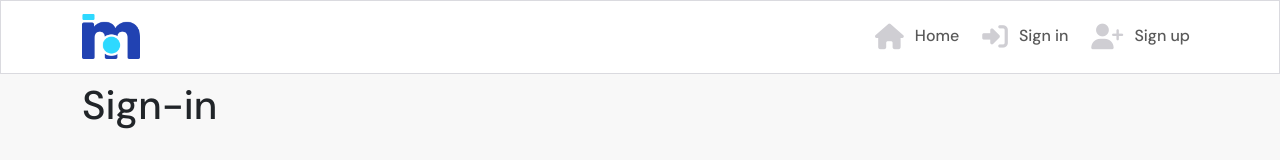
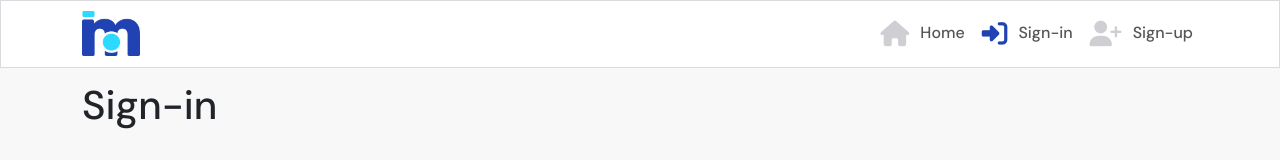
Before and after one commit to CI-Dominik/moments, a React (Create React App) app: page /sign-in in a window 1280 px wide. Shown: the top 160 px of the page. Built offline with nearby package versions, Linux system fonts and the light colour scheme.

Commit message:
Fix linking issue and apply function to NavLinks

```diff
--- a/src/components/NavBar.js
+++ b/src/components/NavBar.js
@@ -2,14 +2,14 @@ import React from 'react'
 import { Navbar, Nav, Container } from 'react-bootstrap';
 import logo from '../assets/logo.png'
 import styles from '../styles/NavBar.module.css'
-import { NavLink } from 'react-bootstrap';
+import { NavLink } from 'react-router-dom';
 
 const NavBar = () => {
     return (
         <Navbar className={styles.NavBar} expand="md" fixed="top">
             <Container>
                 <NavLink to="/">
-                <Navbar.Brand><img src={logo} alt="Logo" height="45" /></Navbar.Brand>
+                    <Navbar.Brand><img src={logo} alt="Logo" height="45" /></Navbar.Brand>
                 </NavLink>
                 <Navbar.Toggle aria-controls="navbarScroll" />
                 <Navbar.Collapse>
@@ -17,14 +17,26 @@ const NavBar = () => {
                         className="ms-auto text-center"
                         style={{ maxHeight: '100px' }}
                     >
-                        <NavLink to="/">
+                        <NavLink
+                            exact
+                            className={styles.NavLink}
+                            activeClassName={styles.Active}
+                            to="/">
                             <i className="fas fa-home"></i> Home
                         </NavLink>
-                        <NavLink to="/sign-in">
-                            <i className="fas fa-sign-in-alt"></i> Sign in
+                        <NavLink
+                            exact
+                            className={styles.NavLink}
+                            activeClassName={styles.Active}
+                            to="/sign-in">
+                            <i className="fas fa-sign-in-alt"></i> Sign-in
                         </NavLink>
-                        <NavLink to="/sign-up">
-                            <i className="fas fa-user-plus"></i> Sign up
+                        <NavLink
+                            exact
+                            className={styles.NavLink}
+                            activeClassName={styles.Active}
+                            to="/sign-up">
+                            <i className="fas fa-user-plus"></i> Sign-up
                         </NavLink>
                     </Nav>
                 </Navbar.Collapse>
--- a/src/styles/NavBar.module.css
+++ b/src/styles/NavBar.module.css
@@ -2,3 +2,12 @@
     background-color: #ffffff;
     border: 1px solid #dadadf;
 }
+
+.NavLink {
+    padding: 5px;
+    text-decoration: none;
+}
+
+.Active i {
+    color: #2142b2;
+}
```
